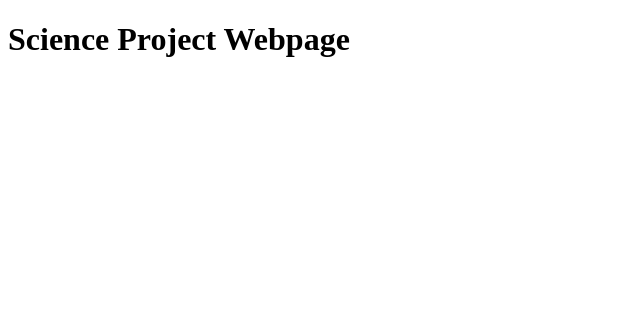
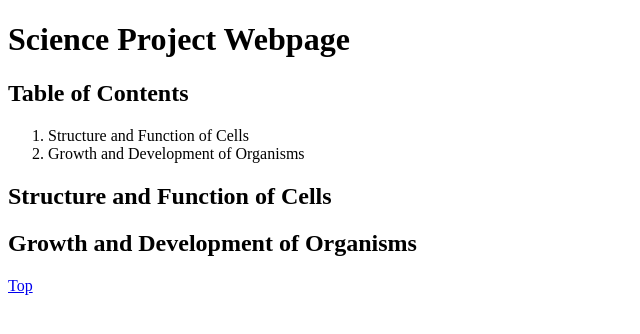
Before and after one commit to schoolproject2/sciproj, a plain HTML site: page index.html in a window 1280 px wide. Shown: the whole page, without its empty margins (0-640 px from the left). Drawn offline with Linux system fonts and the light colour scheme.

Commit message:
Update index.html

```diff
--- a/index.html
+++ b/index.html
@@ -5,4 +5,12 @@
 </head>
 <body>
   <h1 id="top">Science Project Webpage</h1>
+  <h2>Table of Contents</h2>
+  <ol>
+    <li>Structure and Function of Cells</li>
+    <li>Growth and Development of Organisms</li>
+  </ol>
+  <h2>Structure and Function of Cells</h2>
+   <h2>Growth and Development of Organisms</h2>
+  <a href="top">Top</a>
 </body>
```
